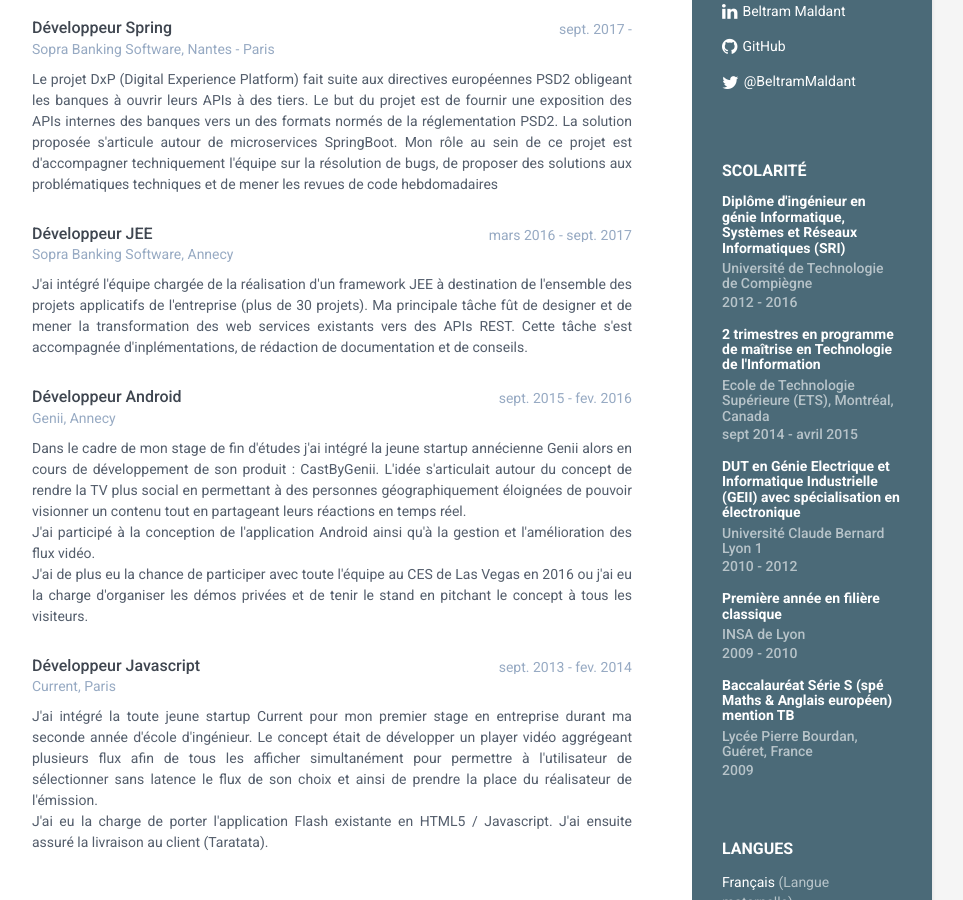
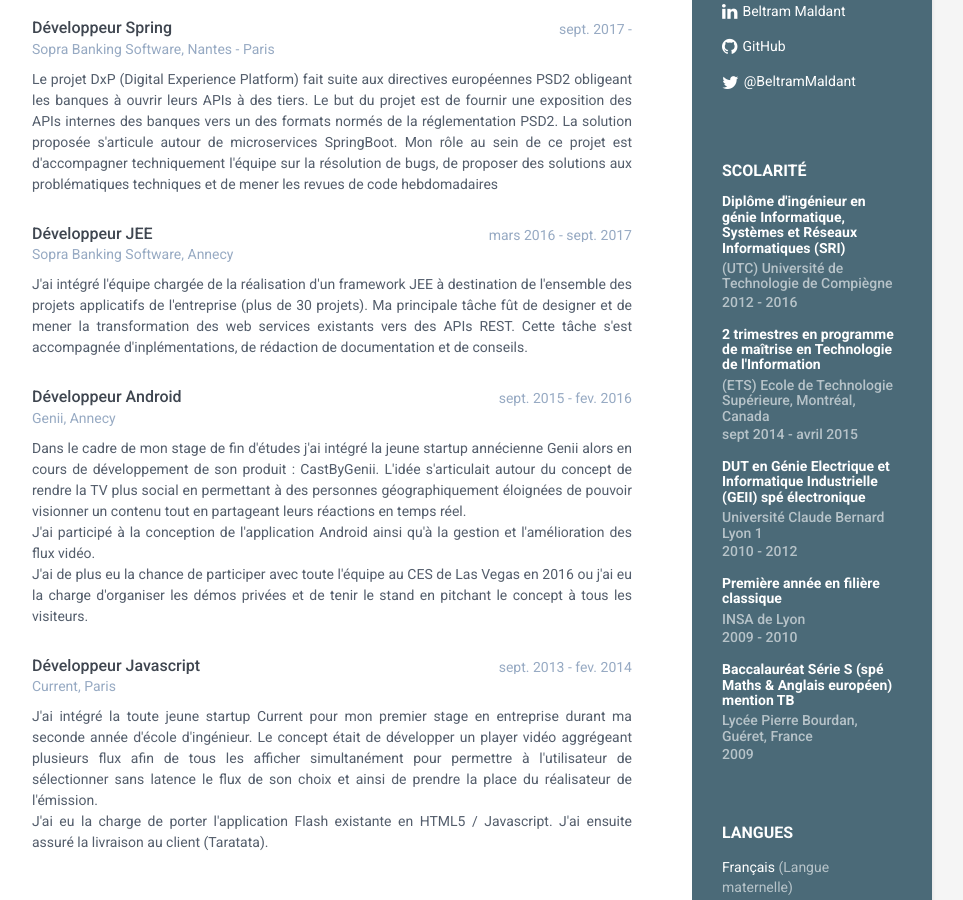
Before and after one commit to beltram/resume, a Jekyll site: the page built from index.html, in a window 1280 px wide and 900 px high, scrolled down 420 px. Shown: the whole window, without its empty margins (188-1151 px from the left). Built offline with Jekyll 4.4.1, drawn with Linux system fonts in a browser that asks for light colours.

Commit message:
update schools

```diff
--- a/_data/educations.yml
+++ b/_data/educations.yml
@@ -1,13 +1,13 @@
 - education:
   degree: Diplôme d'ingénieur en génie Informatique, Systèmes et Réseaux Informatiques (SRI)
-  university: Université de Technologie de Compiègne
+  university: (UTC) Université de Technologie de Compiègne
   time: 2012 - 2016
 - education:
   degree: 2 trimestres en programme de maîtrise en Technologie de l'Information
-  university: Ecole de Technologie Supérieure (ETS), Montréal, Canada
+  university: (ETS) Ecole de Technologie Supérieure, Montréal, Canada
   time: sept 2014 - avril 2015
 - education:
-  degree: DUT en Génie Electrique et Informatique Industrielle (GEII) avec spécialisation en électronique
+  degree: DUT en Génie Electrique et Informatique Industrielle (GEII) spé électronique
   university: Université Claude Bernard Lyon 1
   time: 2010 - 2012
 - education:
```
